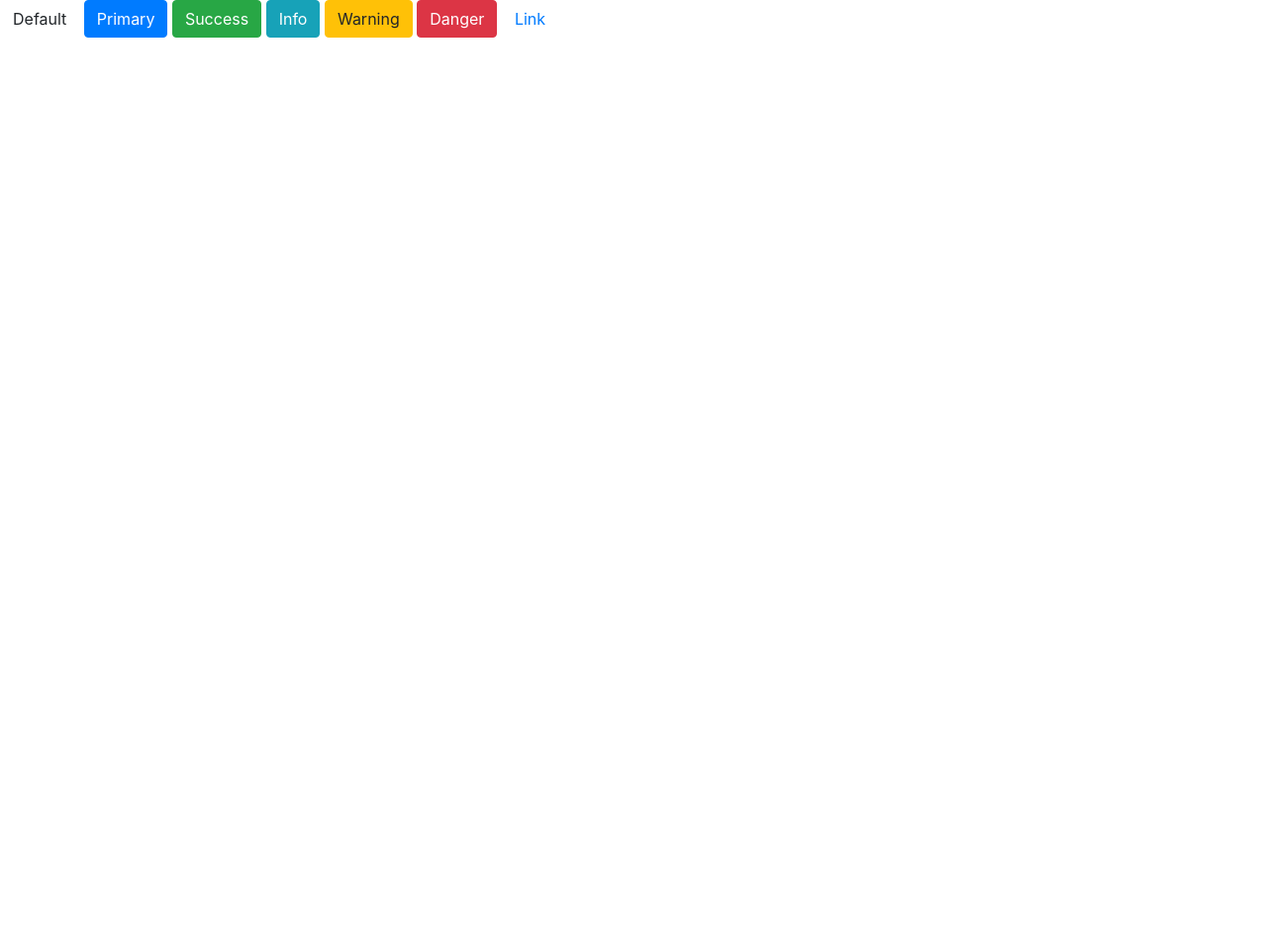
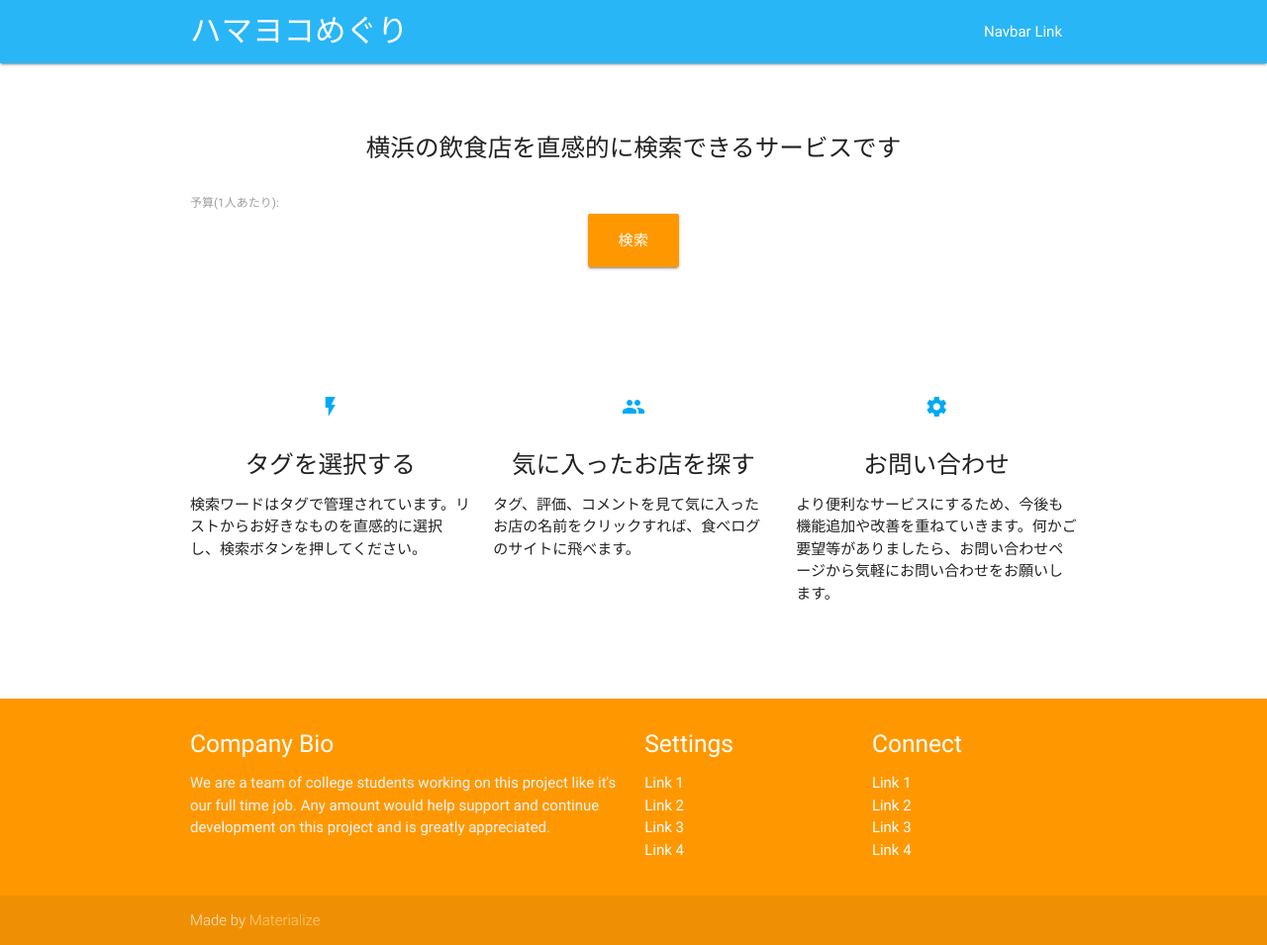
Before and after one commit to Kento-Matsukawa/hamayokomeguri, a plain HTML site: page index.html in a window 1280 px wide. Shown: the whole page at 99% size. Before the commit the page ends 800 px from the top, so only its background shows below. Drawn offline with nearby package versions, Linux system fonts and the light colour scheme.

Commit message:
【フロントエンド】フォーム実装
フォームを仮で実装。bootstrapのテンプレートをベースに一部のコードを書き換えている。

```diff
--- a/index.html
+++ b/index.html
@@ -1,23 +1,129 @@
 <!DOCTYPE html>
 <html lang="ja">
-  <head>
-    <meta charset="utf-8">
-    <meta http-equiv="X-UA-Compatible" content="IE=edge">
-    <meta name="viewport" content="width=device-width, initial-scale=1">
-    <title>Bootstrap Sample</title>
-    <!-- BootstrapのCSS読み込み -->
-    <link href="css/bootstrap.min.css" rel="stylesheet">
-    <!-- jQuery読み込み -->
-    <script src="https://ajax.googleapis.com/ajax/libs/jquery/1.11.3/jquery.min.js"></script>
-    <!-- BootstrapのJS読み込み -->
-    <script src="js/bootstrap.min.js"></script>
-  </head>
-  <body>
-      <button type="button" class="btn btn-default">Default</button>
-      <button type="button" class="btn btn-primary">Primary</button>
-      <button type="button" class="btn btn-success">Success</button>
-      <button type="button" class="btn btn-info">Info</button>
-      <button type="button" class="btn btn-warning">Warning</button>
-      <button type="button" class="btn btn-danger">Danger</button>
-      <button type="button" class="btn btn-link">Link</button>
-  </body>
+<head>
+    <meta http-equiv="Content-Type" content="text/html; charset=UTF-8"/>
+    <meta name="viewport" content="width=device-width, initial-scale=1, maximum-scale=1.0"/>
+    <title>Starter Template - Materialize</title>
+
+    <!-- CSS  -->
+    <link href="https://fonts.googleapis.com/icon?family=Material+Icons" rel="stylesheet">
+    <link href="css/materialize01/materialize.css" type="text/css" rel="stylesheet" media="screen,projection"/>
+    <link href="css/materialize01/style.css" type="text/css" rel="stylesheet" media="screen,projection"/>
+</head>
+<body>
+<nav class="light-blue lighten-1" role="navigation">
+    <div class="nav-wrapper container"><a id="logo-container" href="#" class="brand-logo">ハマヨコめぐり</a>
+        <ul class="right hide-on-med-and-down">
+            <li><a href="#">Navbar Link</a></li>
+        </ul>
+
+        <ul id="nav-mobile" class="side-nav">
+            <li><a href="#">Navbar Link</a></li>
+        </ul>
+        <a href="#" data-activates="nav-mobile" class="button-collapse"><i class="material-icons">menu</i></a>
+    </div>
+</nav>
+<div class="section no-pad-bot" id="index-banner">
+    <div class="container">
+        <br><br>
+        <div class="row center">
+            <h5 class="header col s12 light">横浜の飲食店を直感的に検索できるサービスです</h5>
+        </div>
+            <label for="custom-select-1b">予算(1人あたり):</label>
+            <select class="custom-select">
+                <option selected>Open this select menu</option>
+                <option value="1">One</option>
+                <option value="2">Two</option>
+                <option value="3">Three</option>
+            </select>
+            <div class="row center">
+            <!-- result.php-->
+            <a href="#" class="btn-large waves-effect waves-light orange">検索</a>
+        </div>
+        <br><br>
+
+    </div>
+</div>
+
+
+<div class="container">
+    <div class="section">
+
+        <!--   Icon Section   -->
+        <div class="row">
+            <div class="col s12 m4">
+                <div class="icon-block">
+                    <h2 class="center light-blue-text"><i class="material-icons">flash_on</i></h2>
+                    <h5 class="center">タグを選択する</h5>
+
+                    <p class="light">検索ワードはタグで管理されています。リストからお好きなものを直感的に選択し、検索ボタンを押してください。</p>
+                </div>
+            </div>
+
+            <div class="col s12 m4">
+                <div class="icon-block">
+                    <h2 class="center light-blue-text"><i class="material-icons">group</i></h2>
+                    <h5 class="center">気に入ったお店を探す</h5>
+
+                    <p class="light">タグ、評価、コメントを見て気に入ったお店の名前をクリックすれば、食べログのサイトに飛べます。</p>
+                </div>
+            </div>
+
+            <div class="col s12 m4">
+                <div class="icon-block">
+                    <h2 class="center light-blue-text"><i class="material-icons">settings</i></h2>
+                    <h5 class="center">お問い合わせ</h5>
+
+                    <p class="light">より便利なサービスにするため、今後も機能追加や改善を重ねていきます。何かご要望等がありましたら、お問い合わせページから気軽にお問い合わせをお願いします。</p>
+                </div>
+            </div>
+        </div>
+
+    </div>
+    <br><br>
+</div>
+
+<footer class="page-footer orange">
+    <div class="container">
+        <div class="row">
+            <div class="col l6 s12">
+                <h5 class="white-text">Company Bio</h5>
+                <p class="grey-text text-lighten-4">We are a team of college students working on this project like it's our full time job. Any amount would help support and continue development on this project and is greatly appreciated.</p>
+
+
+            </div>
+            <div class="col l3 s12">
+                <h5 class="white-text">Settings</h5>
+                <ul>
+                    <li><a class="white-text" href="#!">Link 1</a></li>
+                    <li><a class="white-text" href="#!">Link 2</a></li>
+                    <li><a class="white-text" href="#!">Link 3</a></li>
+                    <li><a class="white-text" href="#!">Link 4</a></li>
+                </ul>
+            </div>
+            <div class="col l3 s12">
+                <h5 class="white-text">Connect</h5>
+                <ul>
+                    <li><a class="white-text" href="#!">Link 1</a></li>
+                    <li><a class="white-text" href="#!">Link 2</a></li>
+                    <li><a class="white-text" href="#!">Link 3</a></li>
+                    <li><a class="white-text" href="#!">Link 4</a></li>
+                </ul>
+            </div>
+        </div>
+    </div>
+    <div class="footer-copyright">
+        <div class="container">
+            Made by <a class="orange-text text-lighten-3" href="http://materializecss.com">Materialize</a>
+        </div>
+    </div>
+</footer>
+
+
+<!--  Scripts-->
+<script src="https://code.jquery.com/jquery-2.1.1.min.js"></script>
+<script src="js/materialize01/materialize.js"></script>
+<script src="js/materialize01/init.js"></script>
+
+</body>
+</html>
```
Also changed, not shown: tmp.html (added, +22 -0 lines).
